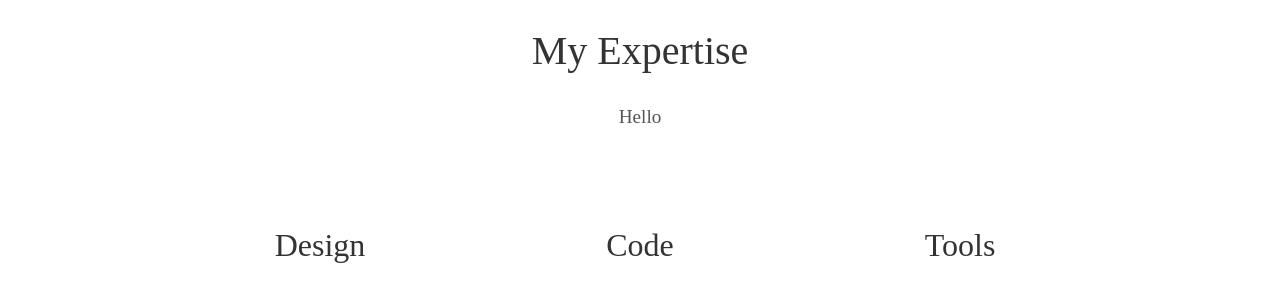
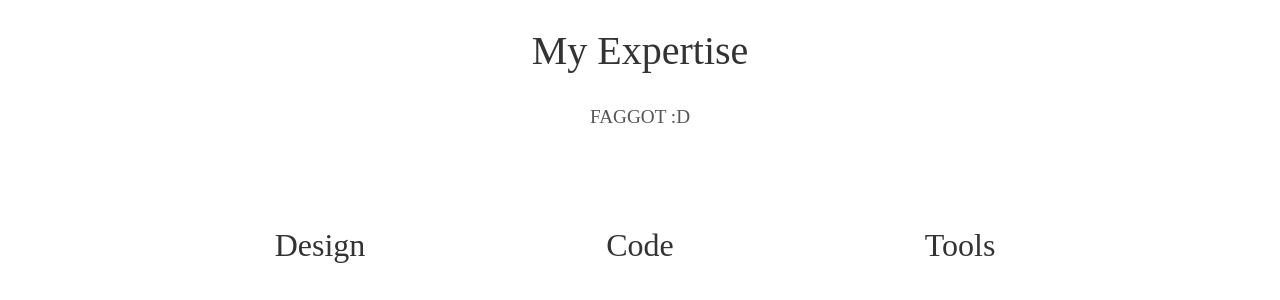
Before and after one commit to Senneschal/CV, a Jekyll site: the page built from index.html, in a window 1280 px wide. Shown: the part 954-1254 px from the top of the page. Built offline with Jekyll 4.4.1, drawn with Linux system fonts in a browser that asks for light colours; some web fonts are replaced.

Commit message:
Update _config.yml

```diff
--- a/_config.yml
+++ b/_config.yml
@@ -6,7 +6,7 @@ description: Curriculum Vitae
 
 # User settings
 username: Nathan Sennesael
-user_description: Hello
+user_description: FAGGOT :D
 user_title: Physics / Medical / Coding / Engineer
 email: nathan.sennesael@hotmail.com
 # twitter_username: lorem_ipsum
```
